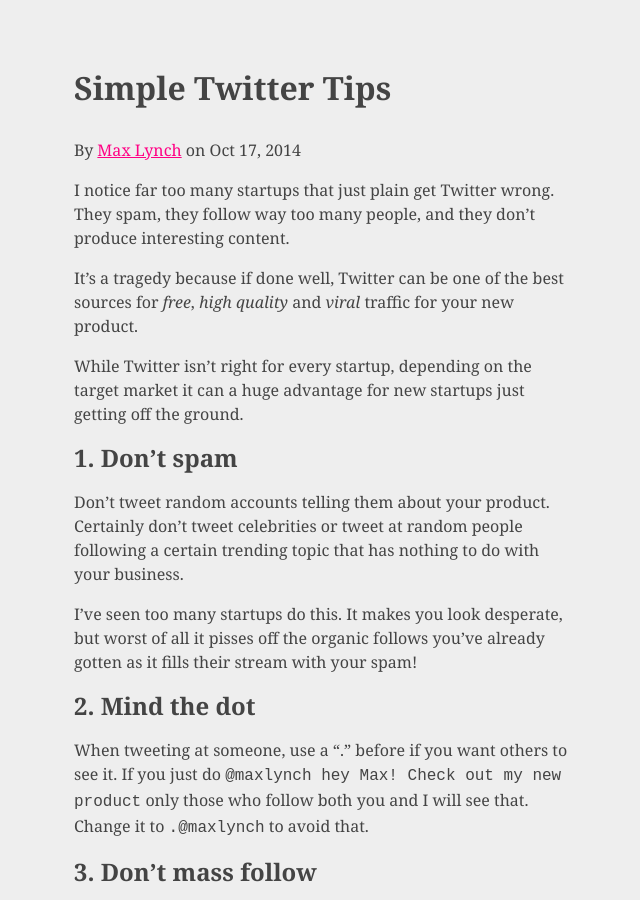
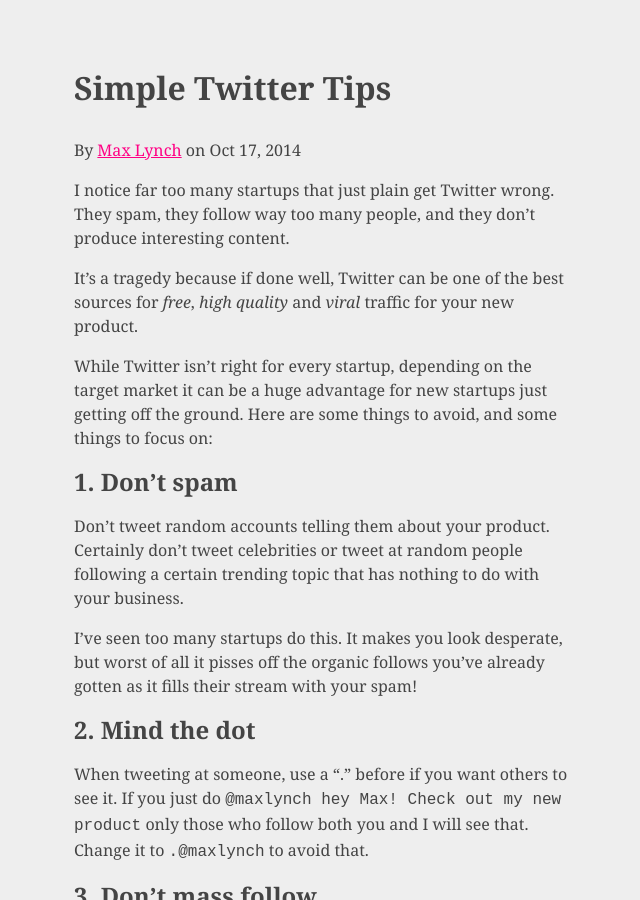
Before and after one commit to mlynch/mlynch.github.com, a Jekyll site: the page built from _posts/2014-10-17-twitter-tips.markdown, in a window 1280 px wide and 900 px high. Shown: the whole window, without its empty margins (316-956 px from the left). Built offline with Jekyll 4.4.1, drawn with Linux system fonts in a browser that asks for light colours; Markdown is read by kramdown in place of the engine named in the settings; comment, search, counter and statistics services are not loaded.

Commit message:
Update 2014-10-17-twitter-tips.markdown

```diff
--- a/_posts/2014-10-17-twitter-tips.markdown
+++ b/_posts/2014-10-17-twitter-tips.markdown
@@ -13,7 +13,7 @@ I notice far too many startups that just plain get Twitter wrong. They spam, the
 
 It's a tragedy because if done well, Twitter can be one of the best sources for *free*, *high quality* and *viral* traffic for your new product.
 
-While Twitter isn't right for every startup, depending on the target market it can a huge advantage for new startups just getting off the ground.
+While Twitter isn't right for every startup, depending on the target market it can be a huge advantage for new startups just getting off the ground. Here are some things to avoid, and some things to focus on:
 
 ##1. Don't spam
 
```
Also changed, not shown: other parts of _posts/2014-10-17-twitter-tips.markdown (+2 -0 lines).
